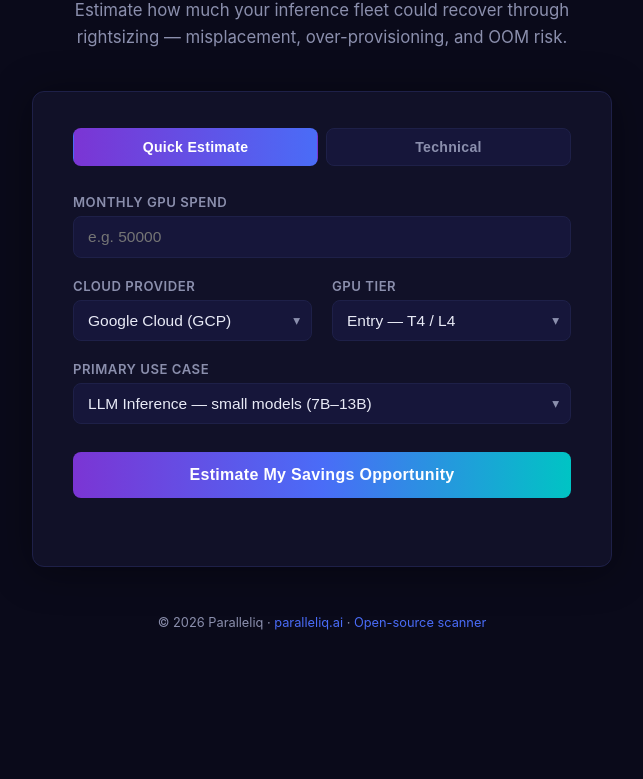
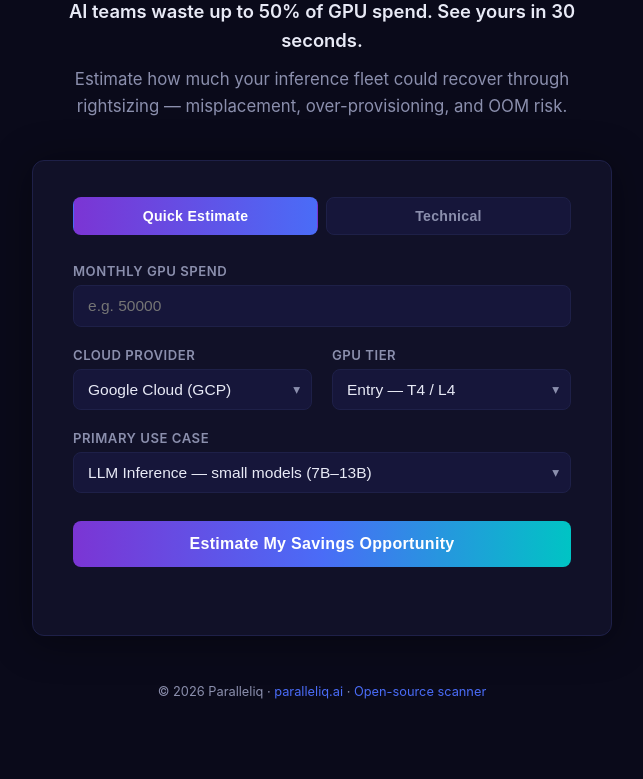
Before and after one commit to paralleliq/gpu-waste-calculator, a plain HTML site: page index.html in a window 1280 px wide. Shown: the part 180-959 px from the top of the page, without its empty margins (318-961 px from the left). Before the commit the page ends 890 px from the top, so only its background shows below. Drawn offline with Linux system fonts and the light colour scheme.

Commit message:
feat: add above-the-fold hook line to frame why visitors should care

```diff
--- a/index.html
+++ b/index.html
@@ -63,6 +63,13 @@
       color: var(--muted);
       max-width: 520px;
       line-height: 1.6;
+    }
+
+    .hook {
+      font-size: 1.15rem;
+      font-weight: 600;
+      color: var(--text);
+      margin-bottom: 10px;
     }
 
     /* ── Card ────────────────────────────────────────────── */
@@ -444,6 +451,7 @@
   <header>
     <img src="logo.png" alt="Paralleliq" />
     <h1>GPU Waste Calculator</h1>
+    <p class="hook">AI teams waste up to 50% of GPU spend. See yours in 30 seconds.</p>
     <p>Estimate how much your inference fleet could recover through rightsizing — misplacement, over-provisioning, and OOM risk.</p>
   </header>
 
```
